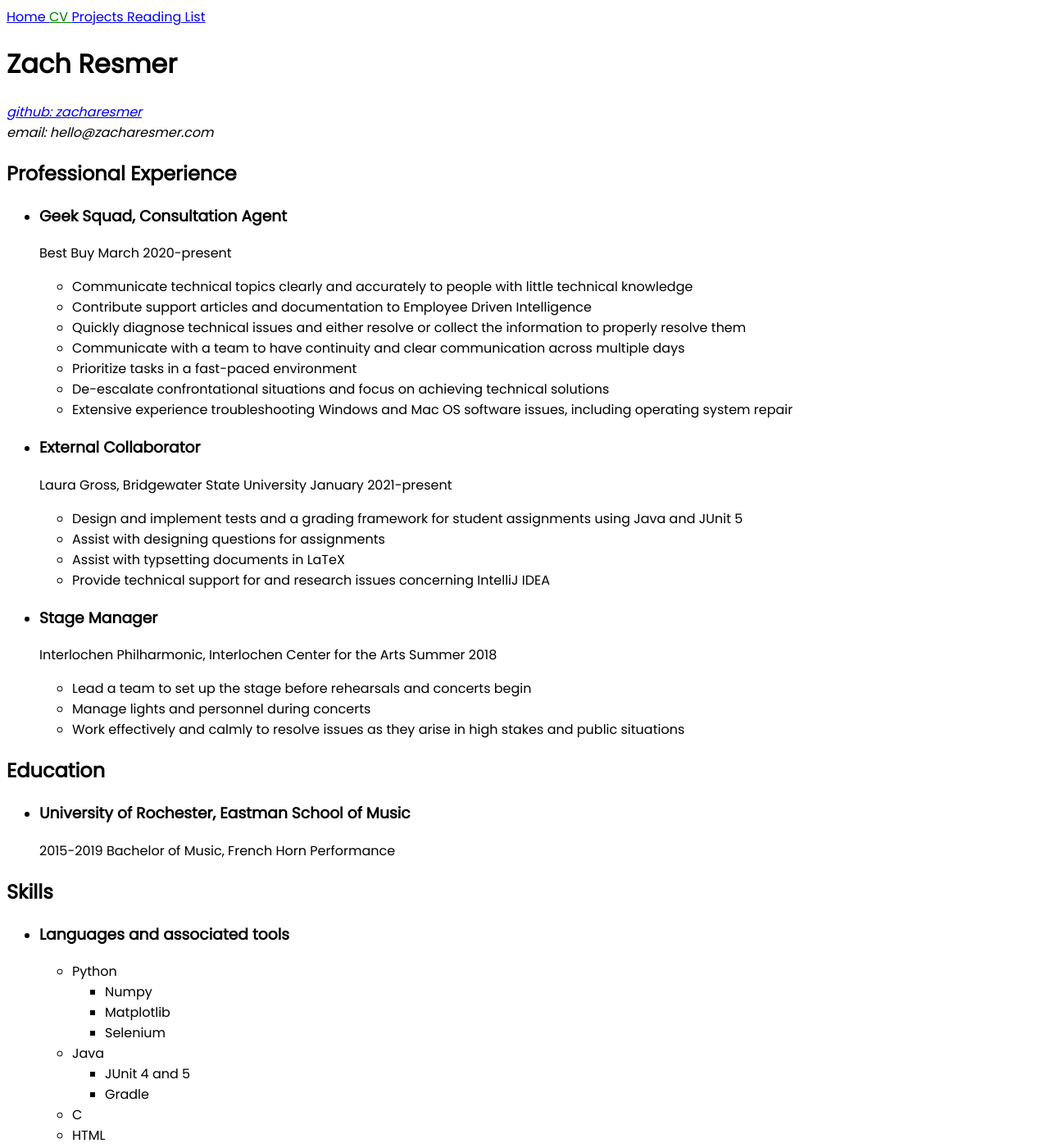
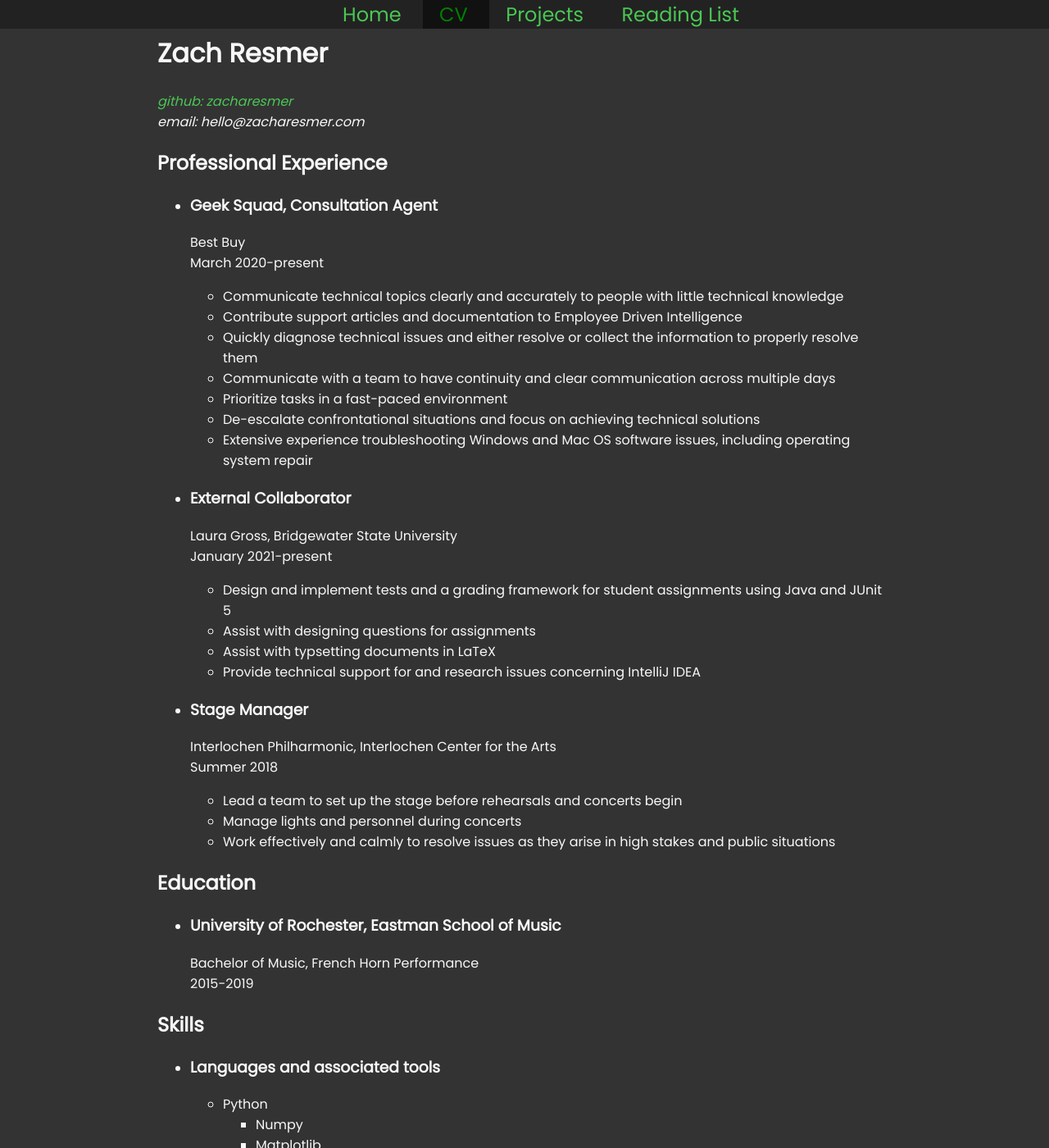
Before and after one commit to zacharesmer/zacharesmer.github.io, a Jekyll site: the page built from CV.html, in a window 1280 px wide and 1400 px high. Shown: the whole window at 82% size. Built offline with Jekyll 4.4.1, drawn with Linux system fonts in a browser that asks for light colours.

Commit message:
add colors and link style

```diff
--- a/CV.html
+++ b/CV.html
@@ -16,8 +16,8 @@ permalink: /CV/
     {% if job.show == true %}
       <li class="job">
         <h3>{{ job.title }}</h3>
-        <span class="company">{{ job.company }}</span>
-        <span class="date">{{ job.employment-date }}</span>
+        <div class="company">{{ job.company }}</div>
+        <div class="date">{{ job.employment-date }}</div>
         <p class="job-description">{{ job.content | markdownify }}</p>
       </li>
     {% endif %}
@@ -31,8 +31,8 @@ permalink: /CV/
       {% if education.show == true %}
         <li class="education">
           <h3>{{ education.institution }}</h3>
-          <span class="date">{{ education.education-date }}</span>
-          <span>{{ education.degree }}</span>
+          <div>{{ education.degree }}</div>
+          <div class="date">{{ education.education-date }}</div>
           <p>{{ education.content | markdownify }}</p>
         </li>
       {% endif %}
--- a/_includes/nav.html
+++ b/_includes/nav.html
@@ -1,7 +1,11 @@
 <nav>
+  <ul>
   {% for item in site.data.nav %}
+  <li>
     <a href="{{ item.link }}" {% if page.url == item.link %}class="current"{% endif %}>
       {{ item.name }}
     </a>
+  </li>
   {% endfor %}
+  </ul>
 </nav>
--- a/_layouts/default.html
+++ b/_layouts/default.html
@@ -6,7 +6,9 @@
     <link rel="stylesheet" href="/assets/css/styles.css">
   </head>
   <body>
+    <div class="nav-bg">
     {% include nav.html %}
+    </div>
     {{ content }}
   </body>
 </html>
--- a/_sass/main.scss
+++ b/_sass/main.scss
@@ -1,9 +1,60 @@
 @import url('https://fonts.googleapis.com/css2?family=Poppins&display=swap');
+
+:root {
+  --main-bg-color: #333;
+  --nav-bg-color: #222;
+  --nav-current-color: #111;
+  --main-text-color: #f8f8f8;
+  --main-link-color: #4ac754;
+}
 
 html {
   font-family: "Poppins", serif;
+  color: var(--main-text-color);
+}
+
+a {
+  color: var(--main-link-color);
+  text-decoration: none;
+}
+
+a:hover {
+  text-decoration: underline;
+}
+
+body {
+  background-color: var(--main-bg-color);
+  width: 70%;
+  margin: 0 15% 0 15%;
+  h1 {
+    padding: 20px 0 0 0;
+  }
+}
+
+nav {
+  background-color: var(--nav-bg-color);
+  overflow: hidden;
+  position: fixed;
+  top: 0;
+  left: 0;
+  text-align: center;
+  width: 100%;
+
+  ul {
+    list-style-type: none;
+    margin: 0;
+    font-size: 1.5em;
+    li {
+      display: inline;
+      a {
+        padding: 10px 20px 10px 20px;
+        text-decoration: none;
+      }
+    }
+  }
 }
 
 .current {
   color: green;
+  background-color: var(--nav-current-color);
 }
```
